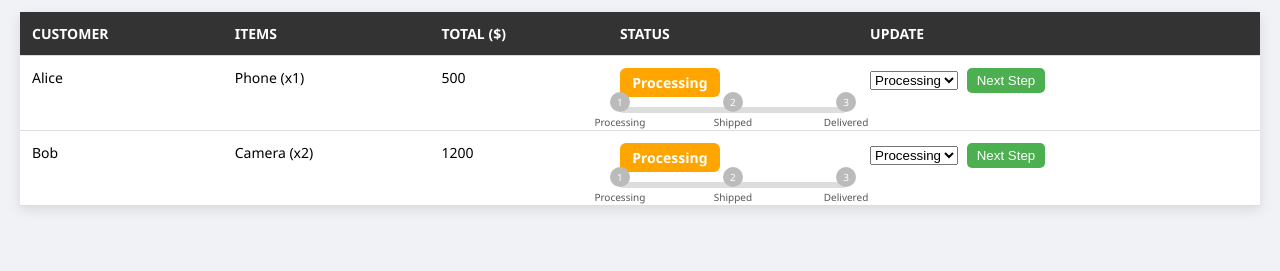
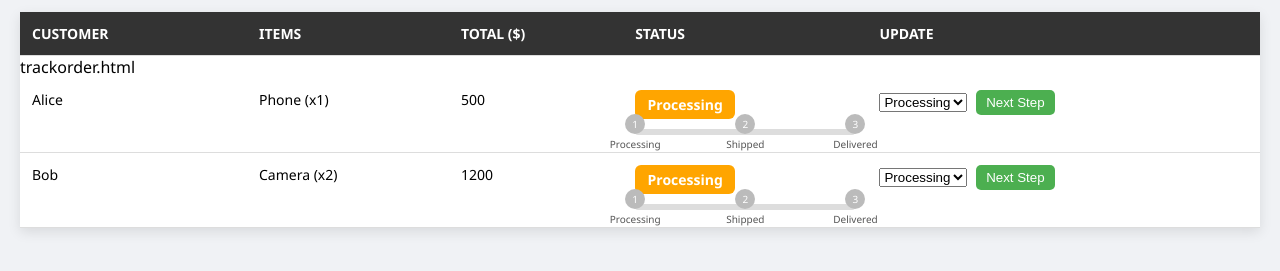
Before and after one commit to ssk219166/Xander, a plain HTML site: page xandermanage.html in a window 1280 px wide. Shown: the part 143-414 px from the top of the page. Drawn offline with Linux system fonts and the light colour scheme.

Commit message:
Update xandermanage.html

```diff
--- a/xandermanage.html
+++ b/xandermanage.html
@@ -169,7 +169,7 @@ function renderOrdersTable() {
   const table = document.getElementById("ordersTable");
   const searchValue = document.getElementById("searchInput").value.toLowerCase();
   const statusFilter = document.getElementById("statusFilter").value;
-  table.innerHTML = "";
+  table.innerHTML = "trackorder.html";
 
   ordersData
     .filter(order =>
```
